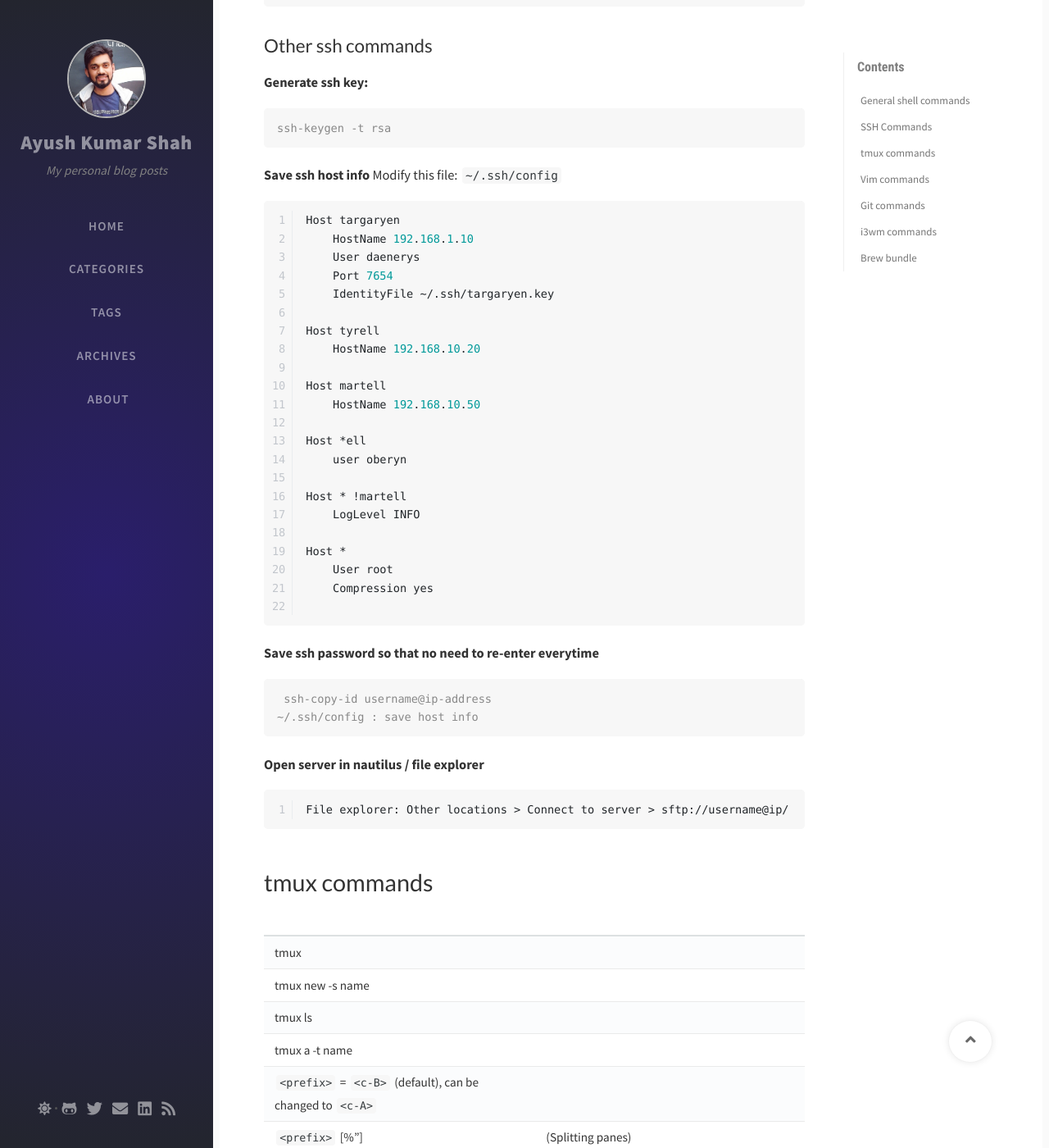
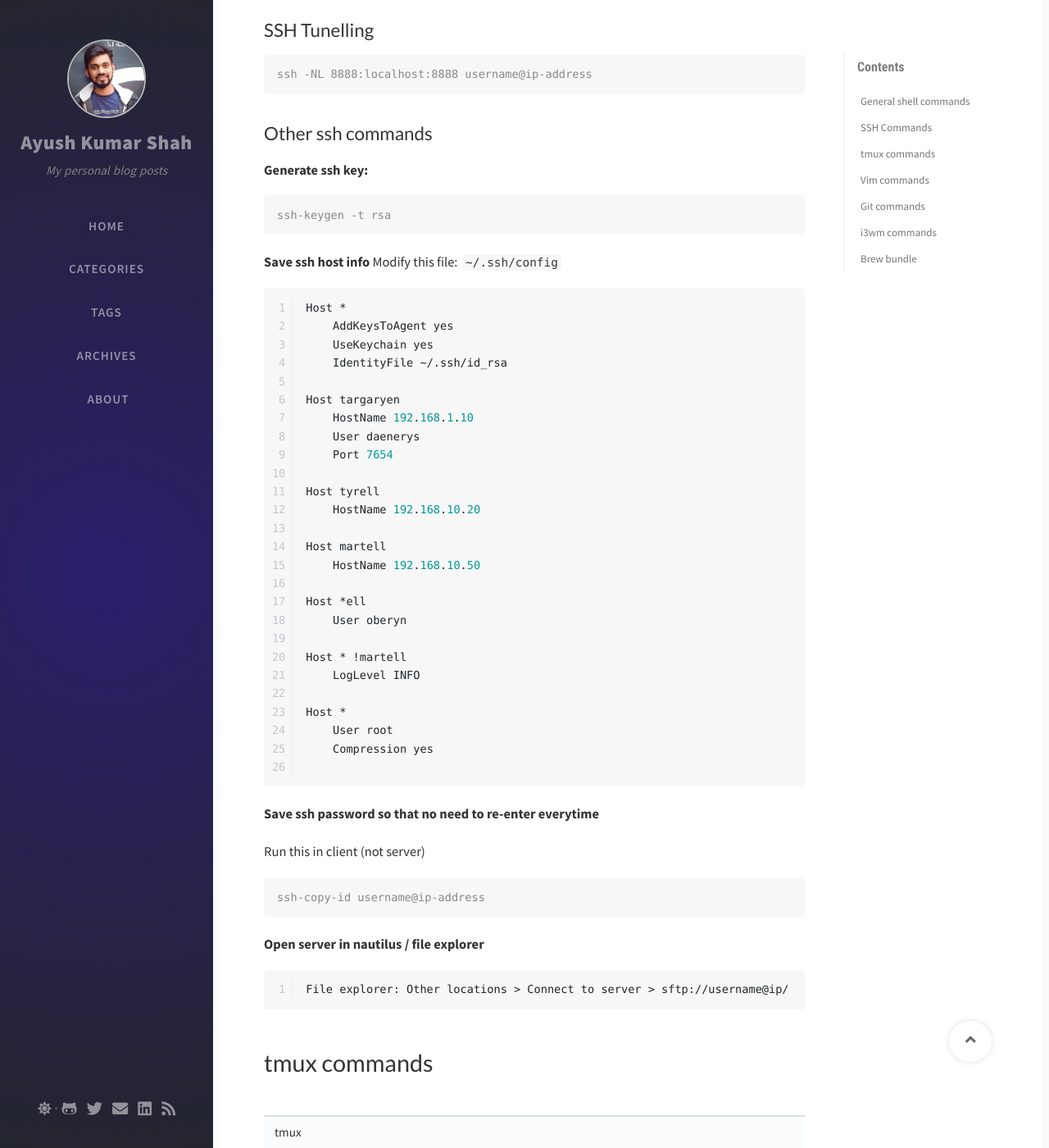
Before and after one commit to ayushkumarshah/ayushkumarshah.github.io, a Jekyll site: the page built from _posts/2020-08-12-common-commands.md, in a window 1280 px wide and 1400 px high, scrolled down 1450 px. Shown: the whole window at 82% size. Built offline with Jekyll 4.4.1, drawn with Linux system fonts in a browser that asks for light colours; nearby versions of some CDN libraries; comment, search, counter and statistics services are not loaded; some of the changed text lies outside the part shown.

Commit message:
Add few ssh and vim commands

````diff
--- a/_posts/2020-08-12-common-commands.md
+++ b/_posts/2020-08-12-common-commands.md
@@ -54,11 +56,15 @@ ssh-keygen -t rsa
 Modify this file: `~/.ssh/config`
 
 ```config
+Host *
+    AddKeysToAgent yes
+    UseKeychain yes
+    IdentityFile ~/.ssh/id_rsa
+
 Host targaryen
     HostName 192.168.1.10
     User daenerys
     Port 7654
-    IdentityFile ~/.ssh/targaryen.key
 
 Host tyrell
     HostName 192.168.10.20
@@ -67,7 +73,7 @@ Host martell
     HostName 192.168.10.50
 
 Host *ell
-    user oberyn
+    User oberyn
 
 Host * !martell
     LogLevel INFO
@@ -80,9 +86,10 @@ Host *
 
 **Save ssh password so that no need to re-enter everytime**
 
+Run this in client (not server)
+
 ```console
- ssh-copy-id username@ip-address
-~/.ssh/config : save host info
+ssh-copy-id username@ip-address
 ```
 
 **Open server in nautilus / file explorer**
````
Also changed, not shown: other parts of _posts/2020-08-12-common-commands.md (+4 -0 lines).
